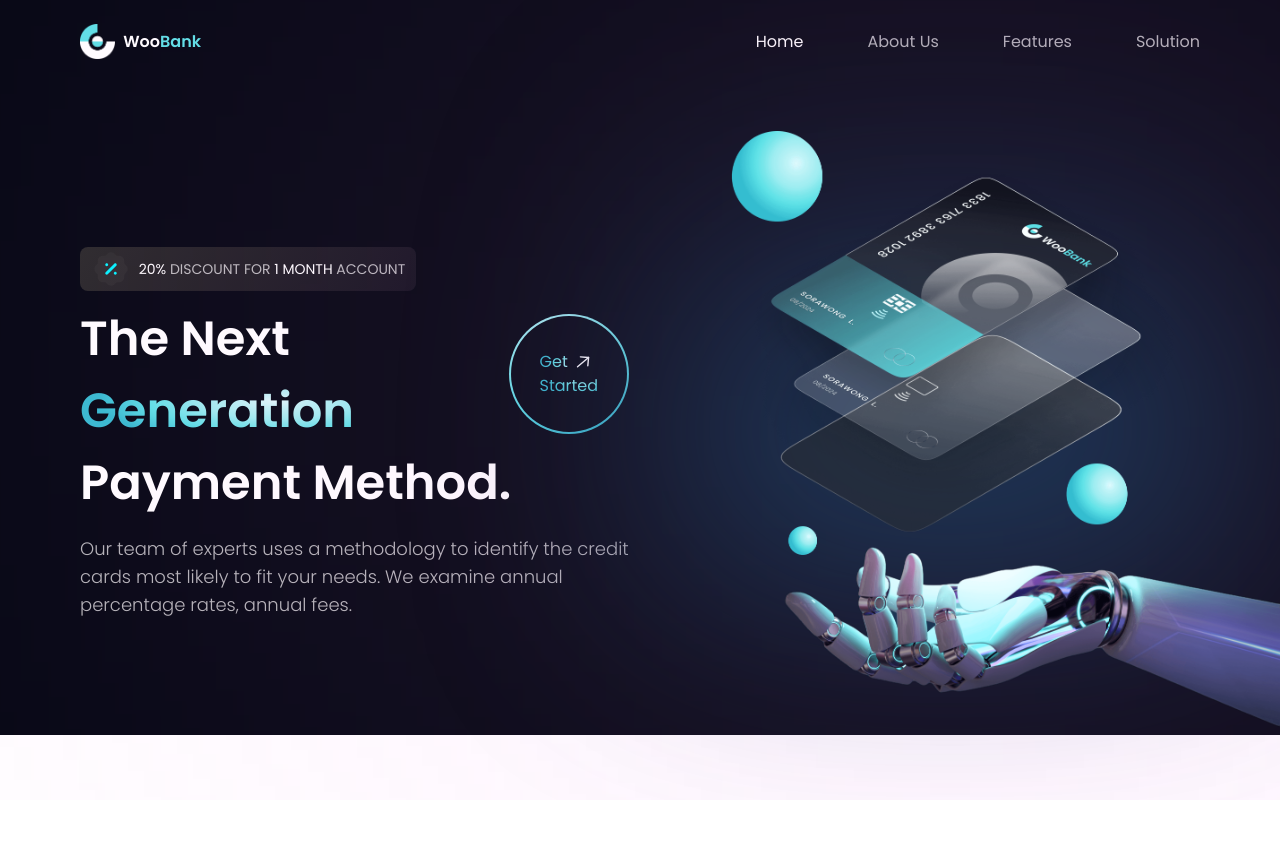
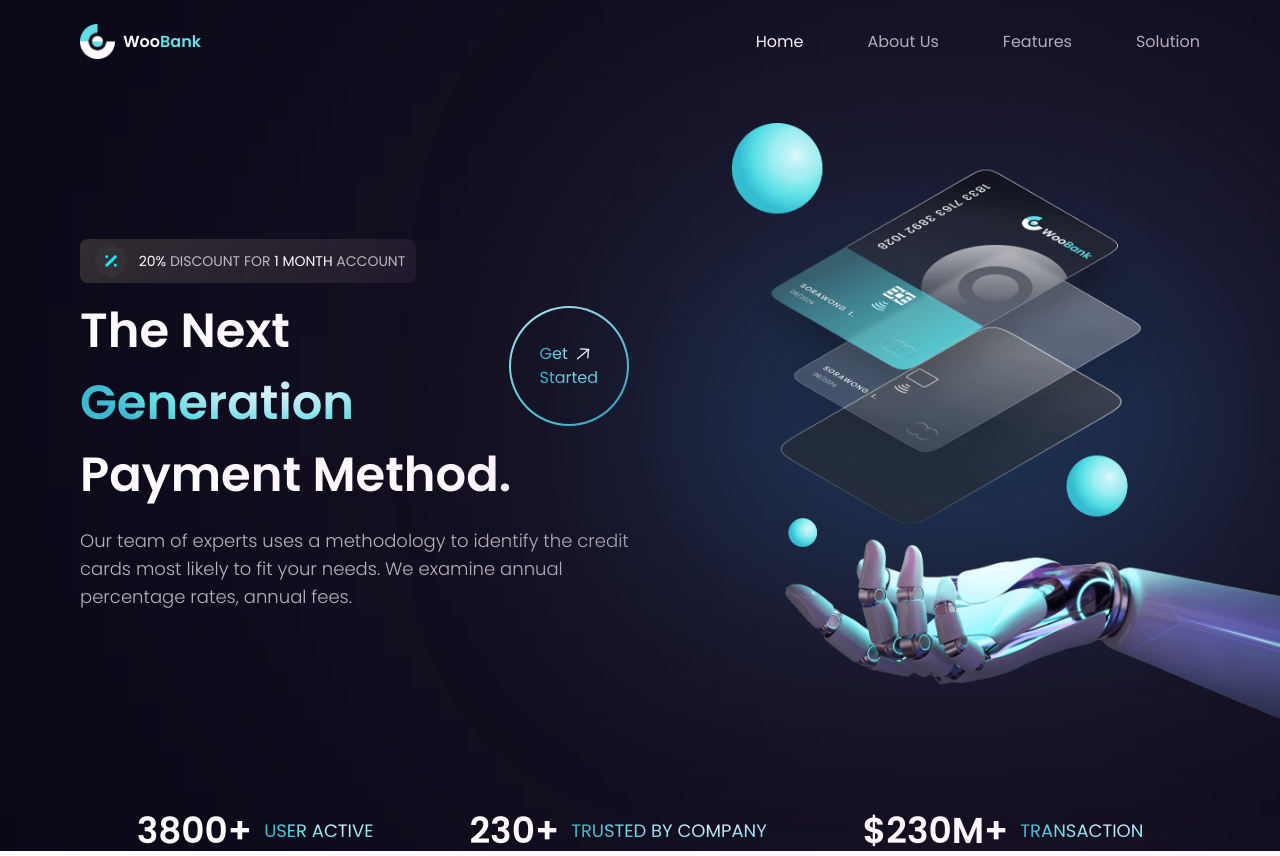
Before and after one commit to srwx/woobank-landing-page, a React (Vite) app: page / in a window 1280 px wide. Before the commit the page ends 800 px from the top, so only its background shows below. Built offline with nearby package versions, Linux system fonts and the light colour scheme.

Commit message:
created `<Stat />`

```diff
--- a/src/App.tsx
+++ b/src/App.tsx
@@ -1,17 +1,21 @@
 import classNames from "classnames"
 import Navbar from "sections/Navbar"
-import Hero from "./sections/Hero"
+import Hero from "sections/Hero"
+import Stats from "sections/Stats"
 import styles from "./styles"
 
 export default function App() {
   return (
-    <div className="bg-primary">
+    <div className={classNames(`${styles.gapBox}`, "bg-primary")}>
       <div className={`${styles.flexCenter}`}>
         <Navbar />
       </div>
       <div className={classNames(`${styles.flexCenter}`, "mt-12")}>
         <Hero />
       </div>
+      <div className={classNames(`${styles.flexCenter}`, "pt-11")}>
+        <Stats />
+      </div>
     </div>
   )
 }
--- /dev/null
+++ b/src/components/StatText/StatText.tsx
@@ -0,0 +1,29 @@
+import classNames from "classnames"
+import { StatTextProps } from "./StatText.type"
+
+export const StatText = ({ firstText, secondText }: StatTextProps) => {
+  return (
+    <div className={classNames("flex items-center gap-x-3")}>
+      <span
+        className={classNames(
+          "text-white text-4xl font-semibold",
+          "sm:text-2xl",
+          "md:text-4xl",
+          "lg:text-5xl"
+        )}
+      >
+        {firstText}
+      </span>
+      <span
+        className={classNames(
+          "text-gradient text-lg",
+          "sm:text-sm",
+          "md:text-lg",
+          "lg:text-xl"
+        )}
+      >
+        {secondText}
+      </span>
+    </div>
+  )
+}
--- /dev/null
+++ b/src/components/StatText/StatText.type.ts
@@ -0,0 +1,4 @@
+export interface StatTextProps {
+  firstText: string
+  secondText: string
+}
--- /dev/null
+++ b/src/components/StatText/index.tsx
@@ -0,0 +1,3 @@
+import { StatText } from "./StatText"
+
+export default StatText
--- /dev/null
+++ b/src/sections/Stats/Stats.tsx
@@ -0,0 +1,27 @@
+import classNames from "classnames"
+import StatText from "src/components/StatText"
+import { StatTextProps } from "src/components/StatText/StatText.type"
+import styles from "src/styles"
+
+const StatList: StatTextProps[] = [
+  { firstText: "3800+", secondText: "USER ACTIVE" },
+  { firstText: "230+", secondText: "TRUSTED BY COMPANY" },
+  { firstText: "$230M+", secondText: "TRANSACTION" },
+]
+
+export const Stats = () => {
+  return (
+    <div
+      className={classNames(
+        `${styles.paddingBox}`,
+        "flex justify-center flex-wrap gap-x-12 gap-y-8",
+        "md:gap-x-24",
+        "lg:gap-x-20"
+      )}
+    >
+      {StatList.map((stat) => (
+        <StatText firstText={stat.firstText} secondText={stat.secondText} />
+      ))}
+    </div>
+  )
+}
--- /dev/null
+++ b/src/sections/Stats/index.tsx
@@ -0,0 +1,3 @@
+import { Stats } from "./Stats"
+
+export default Stats
--- a/src/styles.ts
+++ b/src/styles.ts
@@ -3,6 +3,7 @@ import classNames from "classnames"
 interface StypesProps {
   paddingBox: string
   heroPaddingBox: string
+  gapBox: string
   flexStart: string
   flexCenter: string
 }
@@ -18,6 +19,8 @@ const styles: StypesProps = {
     "sm:pl-10 md:pl-20 lg:px-36 lg:max-w-[1440px]"
   ),
 
+  gapBox: classNames("space-y-10"),
+
   flexStart: classNames("flex justify-start items-center"),
 
   flexCenter: classNames("flex justify-center items-center"),
```
